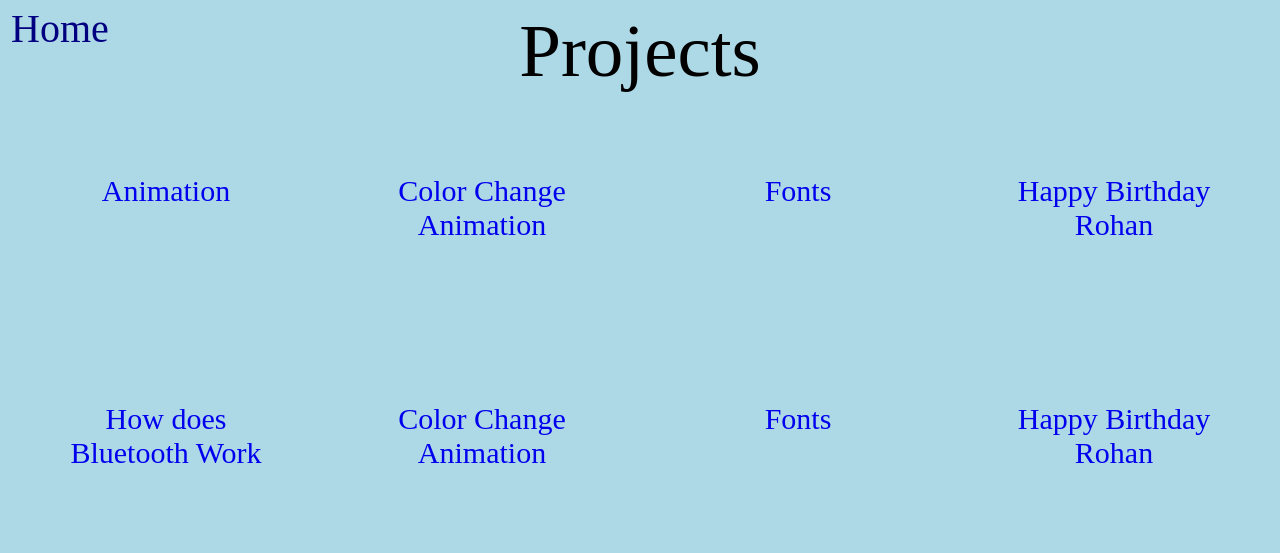
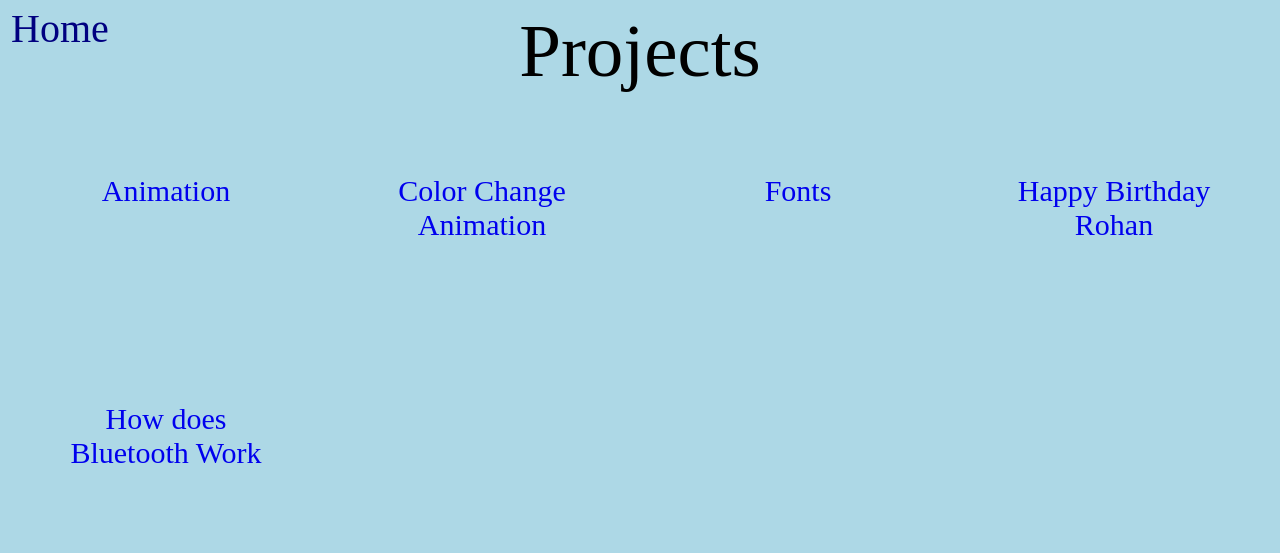
Before and after one commit to c25as1/c25as1.github.io, a plain HTML site: page projects.html in a window 1280 px wide. Drawn offline with Linux system fonts and the light colour scheme.

Commit message:
projects page hide repeated projects

```diff
--- a/projects.html
+++ b/projects.html
@@ -73,17 +73,17 @@
     </a>
     <a href="color_change_animation.html">
       <div class="box">
-        <p>Color Change Animation</p>
+        <p><!--Color Change Animation--></p>
       </div>
     </a>
     <a href="fonts.html">
       <div class="box">
-        <p>Fonts</p>
+        <p><!--Fonts--></p>
       </div>
     </a>
     <a href="happybirthdayanimation.html">
       <div class="box">
-        <p>Happy Birthday Rohan</p>
+        <p><!--Happy Birthday Rohan --></p>
       </div>
     </a>
   </div>
```
